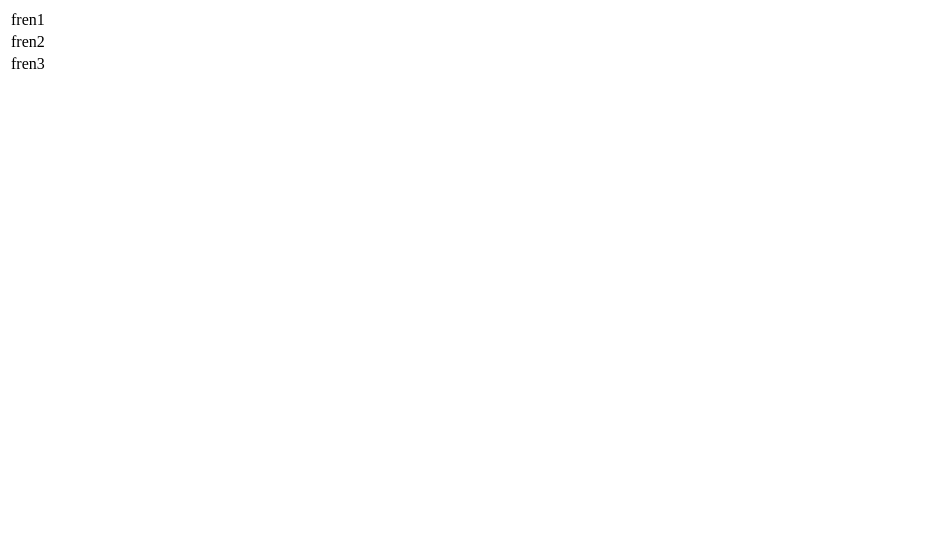
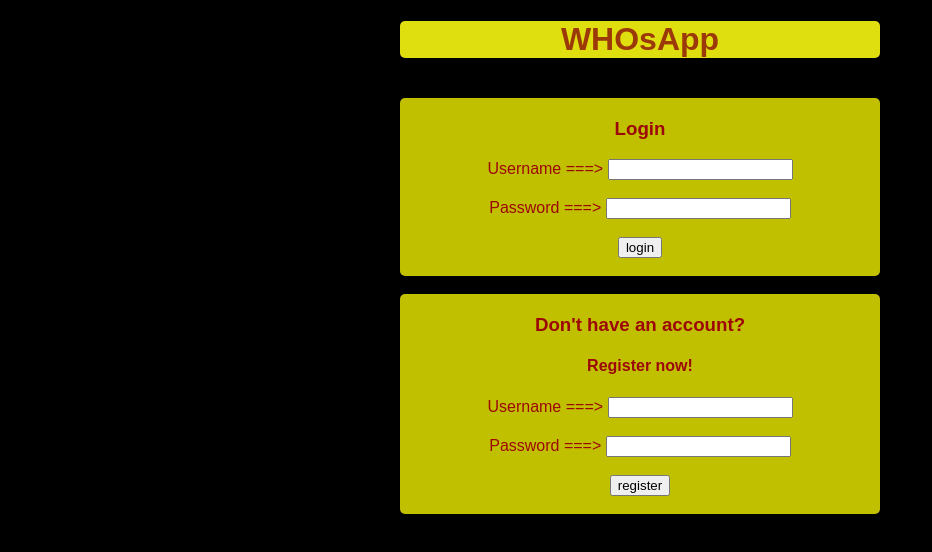
Before and after one commit to Prajwal-I/WHOsApp, an Angular app in the folder Frontend/WHOsApp/: page / in a window 1280 px wide. Shown: the top 552 px of the page, without its empty margins (0-932 px from the left). Built offline with nearby package versions, Linux system fonts and the light colour scheme.

Commit message:
login component content
added a heading for whole app, created a login page with login and register panes.

```diff
--- a/Frontend/WHOsApp/src/app/app.component.css
+++ b/Frontend/WHOsApp/src/app/app.component.css
@@ -0,0 +1,10 @@
+.heading{
+    background-color: rgb(223, 223, 15);
+    color: rgb(156, 57, 8);
+    border-radius: 5px;
+    text-align: center;
+    width: 30em;
+    font: 1em sans-serif;
+    margin-left: auto;
+    margin-right: auto;
+}
--- a/Frontend/WHOsApp/src/app/app.component.html
+++ b/Frontend/WHOsApp/src/app/app.component.html
@@ -1 +1,2 @@
+<div class="heading"><h1>WHOsApp</h1></div>
 <router-outlet><app-login></app-login></router-outlet>
--- a/Frontend/WHOsApp/src/app/login/login.component.css
+++ b/Frontend/WHOsApp/src/app/login/login.component.css
@@ -0,0 +1,11 @@
+.login-pane{
+    background-color: rgb(192, 192, 0);
+    padding-top: 0.1em;
+    color: rgb(156, 8, 8);
+    border-radius: 5px;
+    text-align: center;
+    width: 30em;
+    font: 1em sans-serif;
+    margin-left: auto;
+    margin-right: auto;
+}
--- a/Frontend/WHOsApp/src/app/login/login.component.html
+++ b/Frontend/WHOsApp/src/app/login/login.component.html
@@ -1,11 +1,25 @@
 <div>
-    <span>
-        <table>
-            <tbody>
-                <tr *ngFor="let v of variab">
-                    <td>fren{{v}}</td>
-                </tr>
-            </tbody>
-        </table>
-    </span>
+    <br>
+    <div id='login_pane' name='login_pane' class="login-pane">
+        <h3>Login</h3>
+        <form>
+            <label>Username ===> </label>
+            <input type="text" name="username"><br><br>
+            <label>Password ===>  </label>
+            <input type="text" name="userpassword"><br><br>
+            <button type="submit">login</button><br><br>
+        </form>
+    </div>
+    <br>
+    <div id='login_pane' name='login_pane' class="login-pane">
+        <h3>Don't have an account?</h3>
+        <h4>Register now!</h4>
+        <form>
+            <label>Username ===> </label>
+            <input type="text" name="username"><br><br>
+            <label>Password ===>  </label>
+            <input type="text" name="userpassword"><br><br>
+            <button type="submit">register</button><br><br>
+        </form>
+    </div>
 </div>
--- a/Frontend/WHOsApp/src/index.html
+++ b/Frontend/WHOsApp/src/index.html
@@ -7,7 +7,7 @@
   <meta name="viewport" content="width=device-width, initial-scale=1">
   <link rel="icon" type="image/x-icon" href="favicon.ico">
 </head>
-<body>
+<body class="mainbody">
   <app-root></app-root>
 </body>
 </html>
--- a/Frontend/WHOsApp/src/styles.css
+++ b/Frontend/WHOsApp/src/styles.css
@@ -1 +1,5 @@
 /* You can add global styles to this file, and also import other style files */
+.mainbody{
+    background-color: black;
+    color: white;
+}
```
